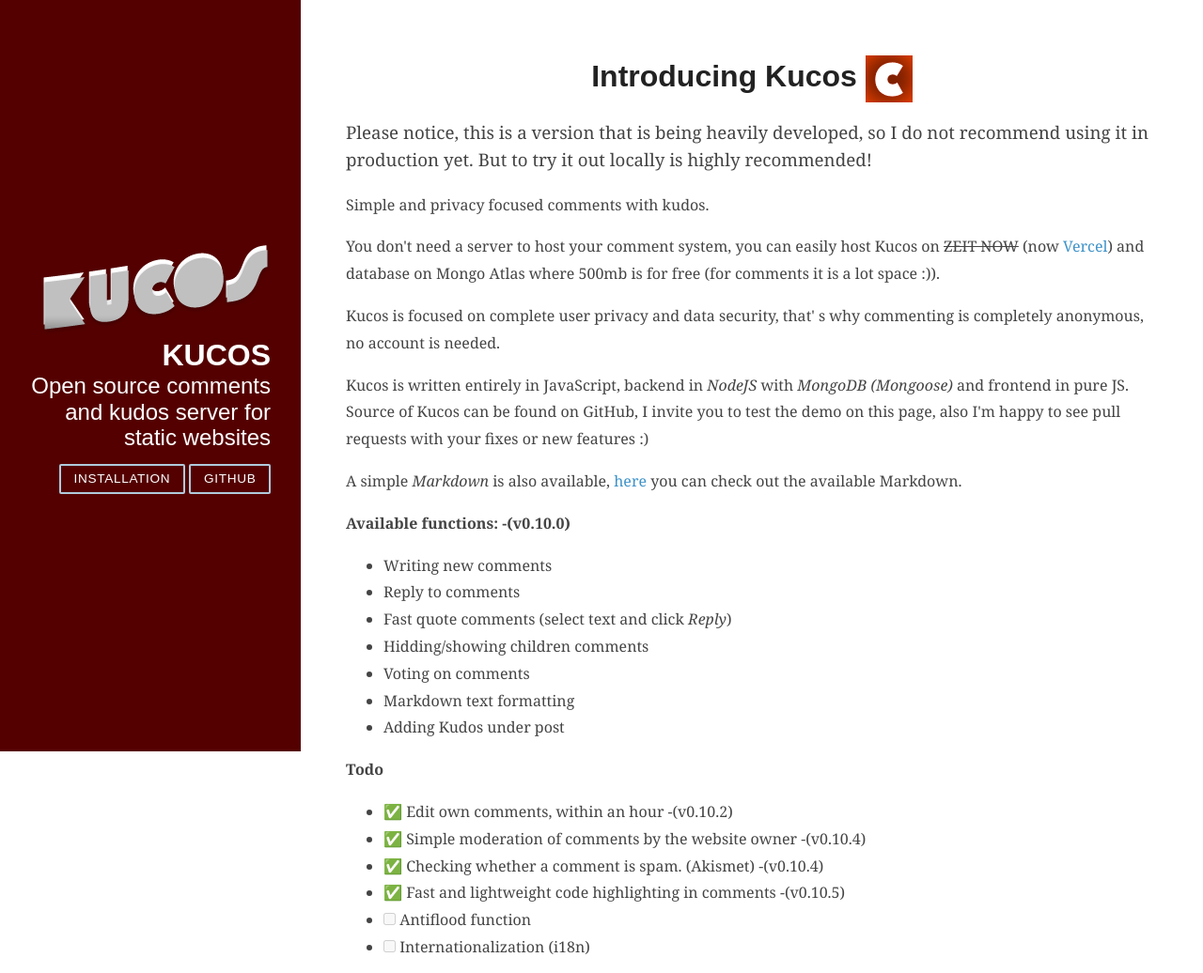
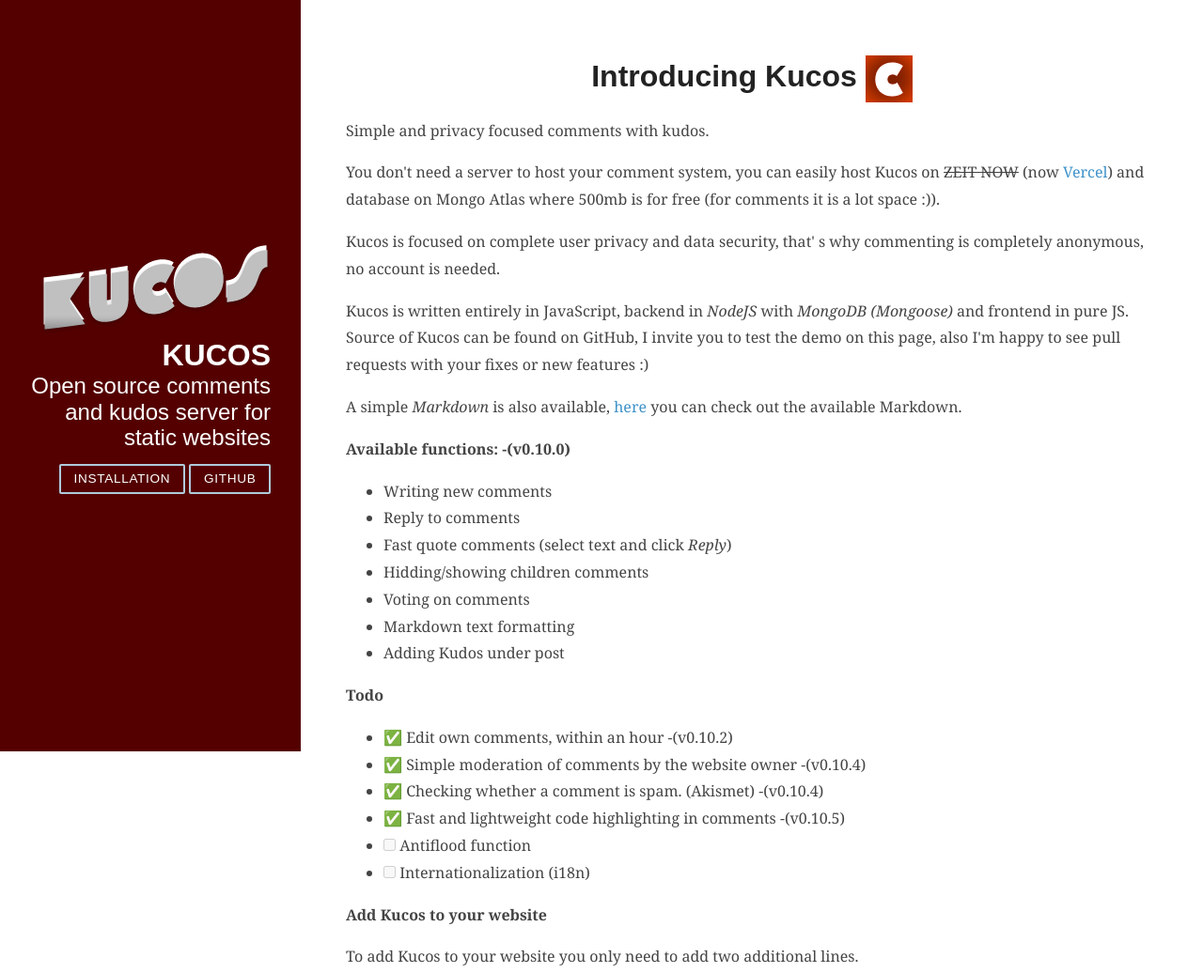
Before and after one commit to kucosjs/kucos.github.io, a plain HTML site: page index.html in a window 1280 px wide. Shown: the top 1036 px of the page at 94% size. Drawn offline with Linux system fonts and the light colour scheme.

Commit message:
stable version

```diff
--- a/index.html
+++ b/index.html
@@ -35,8 +35,6 @@
                             <h2 style="text-align:center;" class="post-title">Introducing Kucos <img style="vertical-align:middle;" src="/assets/img/kucos.gif" /></h2>
                         </header>
                         <div class="post-description">
-                            <h3>Please notice, this is a version that is being heavily developed, so I do not recommend using it in production yet. But to try it out locally is highly recommended!</h3>
-
                             <p>Simple and privacy focused comments with kudos.</p>
                             <p>You don't need a server to host your comment system, you can easily host Kucos on <s>ZEIT NOW</s> (now <a href="https://vercel.com/">Vercel</a>) and database on Mongo Atlas where 500mb is for free (for comments it is a lot space :)).</p>
                             <p>Kucos is focused on complete user privacy and data security, that' s why commenting is completely anonymous, no account is needed.</p>
```
